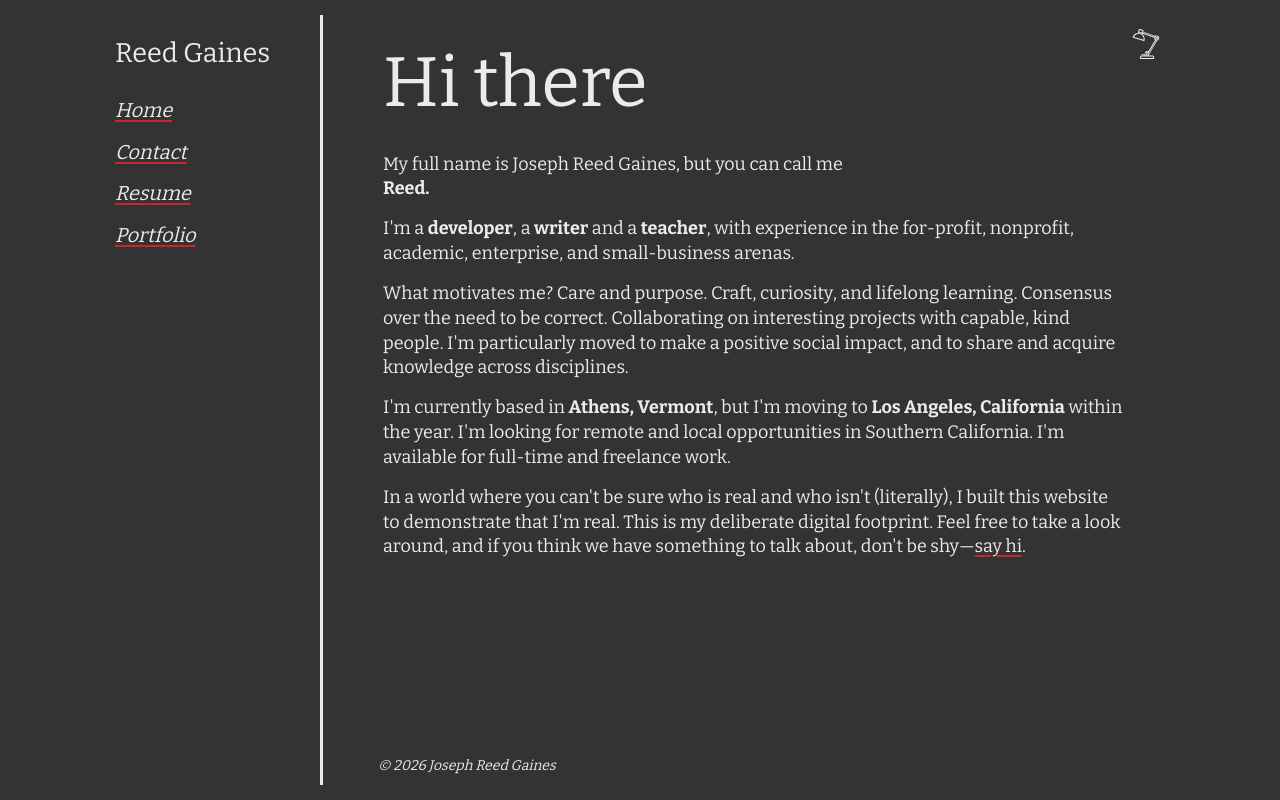
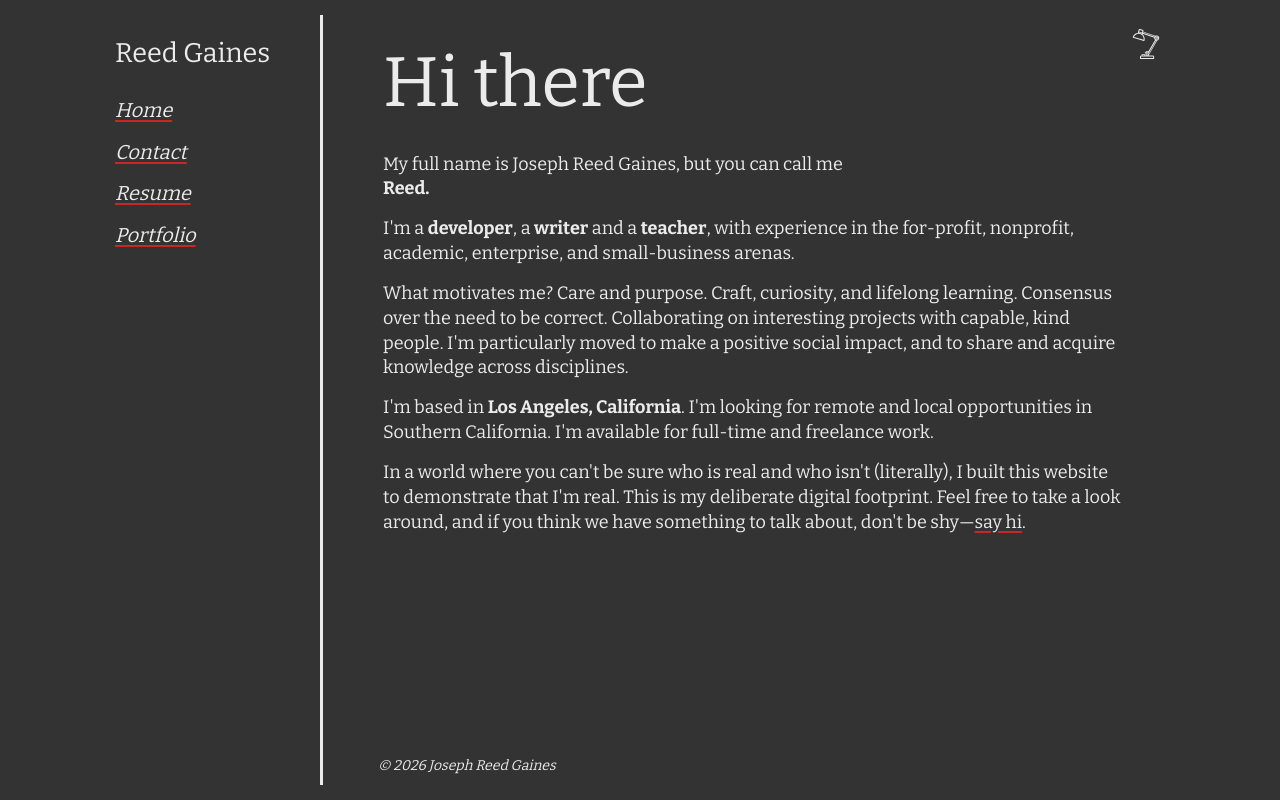
Before and after one commit to crymall/personal-site-2-point-oh, a SvelteKit app: page / in a window 1280 px wide. Built offline with nearby package versions, Linux system fonts and the light colour scheme.

Commit message:
update resume and copy to reflect current location

```diff
--- a/src/routes/+page.svelte
+++ b/src/routes/+page.svelte
@@ -29,8 +29,7 @@
 </p>
 
 <p>
-	I'm currently based in <span class="bold">Athens, Vermont</span>, but I'm moving to
-	<span class="bold">Los Angeles, California</span> within the year. I'm looking for remote and local
+	I'm based in <span class="bold">Los Angeles, California</span>. I'm looking for remote and local
 	opportunities in Southern California. I'm available for full-time and freelance work.
 </p>
 
@@ -49,7 +48,8 @@
 		max-width: 240px;
 		height: auto;
 		margin: 5px 0 10px 20px;
-		transition: margin 0.2s,
+		transition:
+			margin 0.2s,
 			var(--theme-transition);
 		display: flex;
 	}
```
Also changed, not shown: 1 other file (tests, documents, lock files or other folders).
